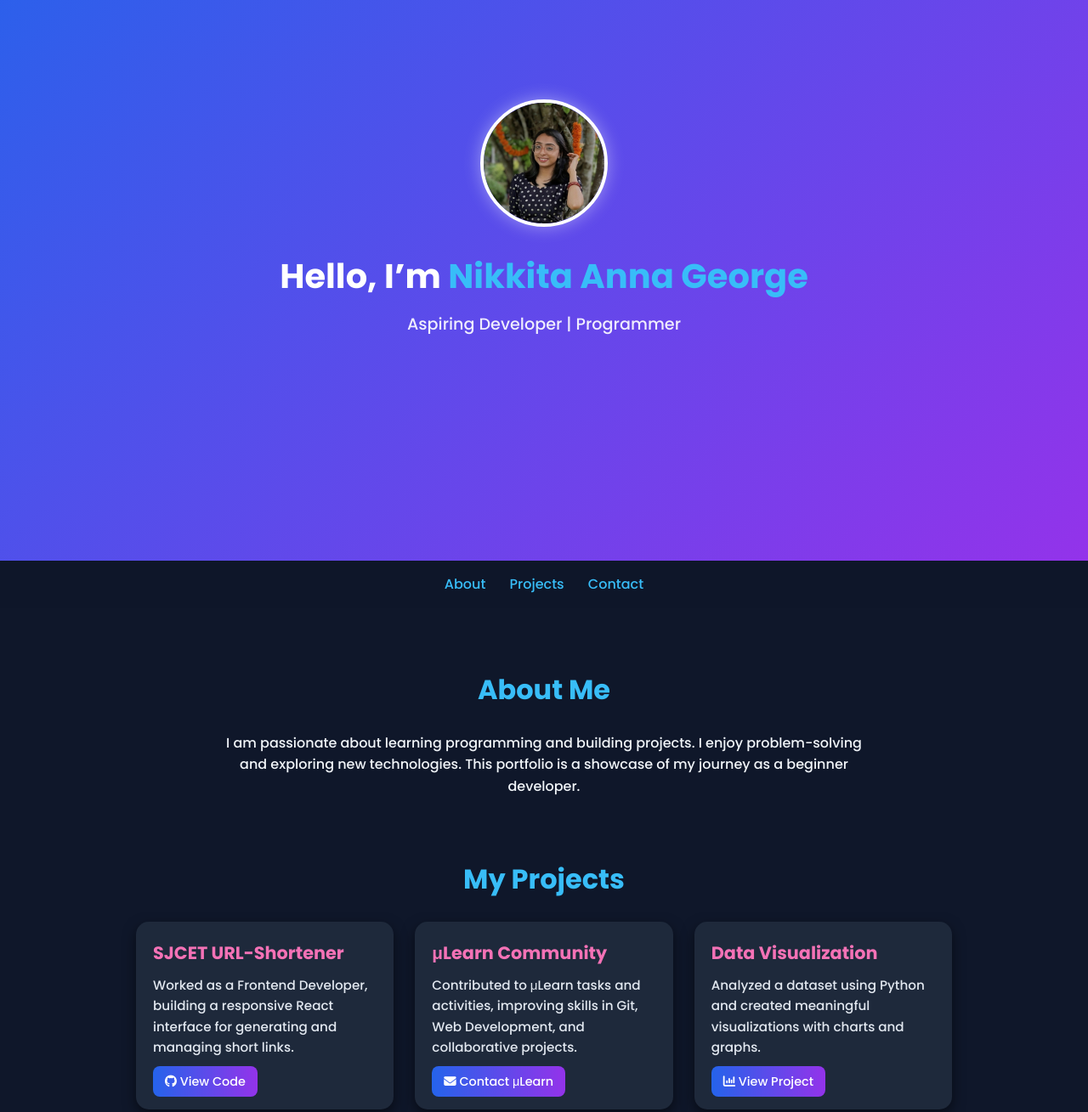
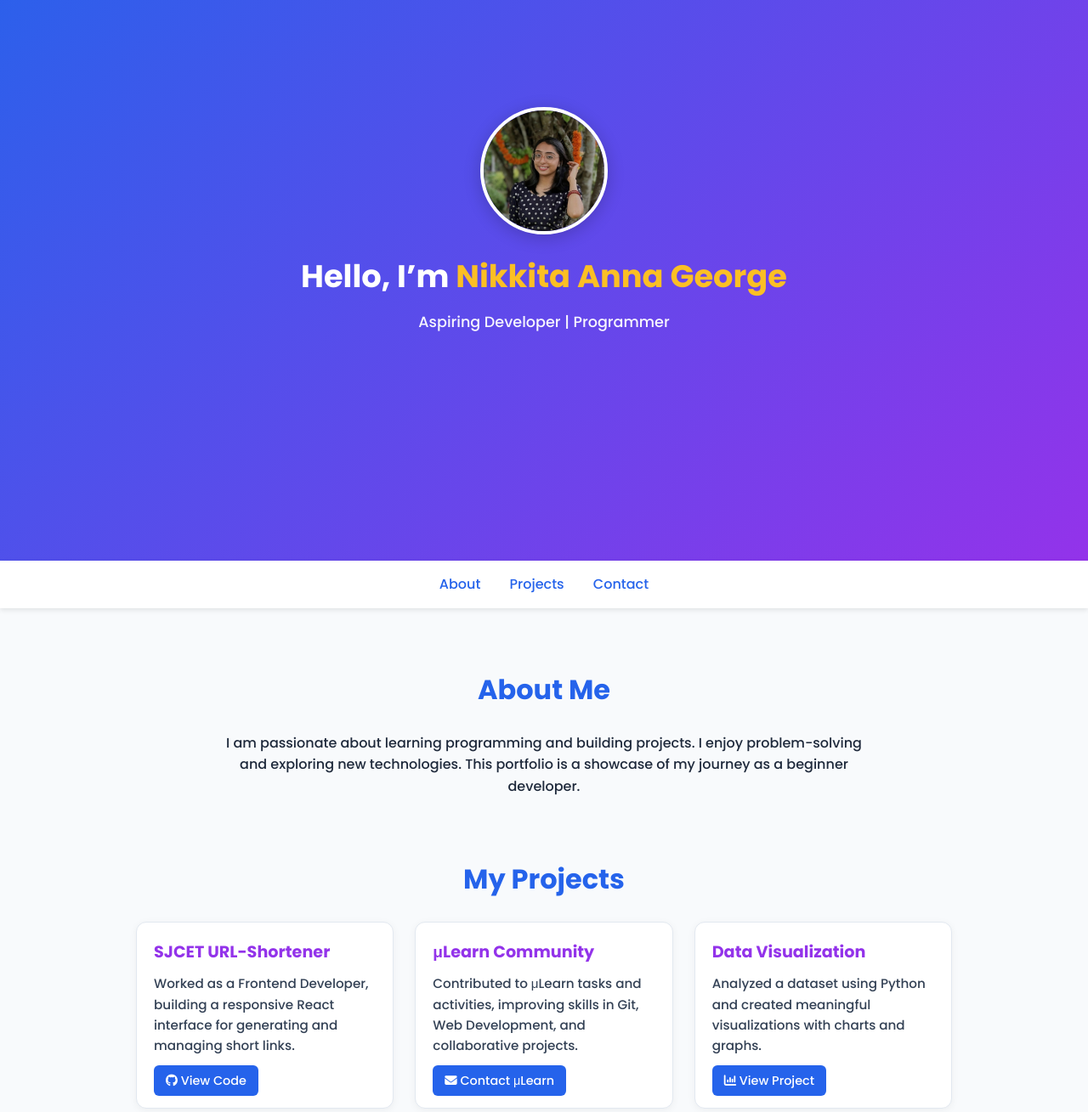
Before and after one commit to NikkitaAnnaGeroge/Nikkita-Portfolio, a plain HTML site: page index.html in a window 1280 px wide. Shown: the part 140-1449 px from the top of the page at 85% size. Drawn offline with Linux system fonts and the light colour scheme.

Commit message:
Update index.html

```diff
--- a/index.html
+++ b/index.html
@@ -10,18 +10,15 @@
     * { margin: 0; padding: 0; box-sizing: border-box; }
     body {
       font-family: 'Poppins', sans-serif;
-      background: #0f172a;
-      color: #f1f5f9;
+      background: #f8fafc;
+      color: #1e293b;
       line-height: 1.6;
-      overflow-x: hidden;
     }
 
     header {
-      height: 100vh;
-      display: flex;
-      flex-direction: column;
-      justify-content: center;
-      align-items: center;
+      min-height: 100vh;
+      display: flex; flex-direction: column;
+      justify-content: center; align-items: center;
       text-align: center;
       background: linear-gradient(135deg,#2563eb,#9333ea);
       color: white;
@@ -33,32 +30,26 @@
       border: 4px solid white;
       margin-bottom: 20px;
       object-fit: cover;
-      box-shadow: 0 0 20px rgba(255,255,255,0.4);
-      animation: float 4s ease-in-out infinite;
+      box-shadow: 0 4px 20px rgba(0,0,0,0.2);
     }
-    @keyframes float {
-      0%,100%{transform:translateY(0);}
-      50%{transform:translateY(-12px);}
-    }
-    header h1 { font-size: 2.5rem; font-weight: 700; margin-bottom: 10px; }
-    header p { font-size: 1.2rem; opacity: 0.9; }
+    header h1 { font-size: 2.3rem; font-weight: 700; margin-bottom: 10px; }
+    header p { font-size: 1.1rem; opacity: 0.95; }
 
     nav {
-      background: rgba(15,23,42,0.95);
+      background: white;
       padding: 15px;
       text-align: center;
-      position: sticky;
-      top: 0; z-index: 10;
-      backdrop-filter: blur(6px);
+      position: sticky; top: 0; z-index: 10;
+      box-shadow: 0 2px 6px rgba(0,0,0,0.1);
     }
     nav a {
-      margin: 0 12px;
+      margin: 0 15px;
       text-decoration: none;
-      color: #38bdf8;
+      color: #2563eb;
       font-weight: 500;
-      transition: 0.3s;
+      transition: color 0.3s;
     }
-    nav a:hover { color: #f472b6; }
+    nav a:hover { color: #9333ea; }
 
     section {
       max-width: 1000px;
@@ -66,7 +57,7 @@
       padding: 0 20px;
     }
     h2 {
-      color: #38bdf8;
+      color: #2563eb;
       text-align: center;
       font-size: 2rem;
       margin-bottom: 25px;
@@ -79,32 +70,33 @@
       gap: 25px;
     }
     .project-card {
-      background: #1e293b;
+      background: white;
       padding: 20px;
-      border-radius: 15px;
-      box-shadow: 0 6px 15px rgba(0,0,0,0.5);
+      border-radius: 12px;
+      border: 1px solid #e2e8f0;
+      box-shadow: 0 2px 10px rgba(0,0,0,0.05);
       transition: transform 0.3s, box-shadow 0.3s;
     }
     .project-card:hover {
-      transform: translateY(-8px);
-      box-shadow: 0 10px 25px rgba(0,0,0,0.7);
+      transform: translateY(-6px);
+      box-shadow: 0 6px 18px rgba(0,0,0,0.1);
     }
     .project-card h3 {
-      color: #f472b6;
+      color: #9333ea;
       margin-bottom: 10px;
-      font-size: 1.3rem;
+      font-size: 1.2rem;
     }
-    .project-card p { color: #e2e8f0; margin-bottom: 15px; font-size: 0.95rem; }
+    .project-card p { color: #334155; margin-bottom: 15px; font-size: 0.95rem; }
     .project-card a {
       text-decoration: none;
       color: white;
-      background: linear-gradient(90deg,#2563eb,#9333ea);
+      background: #2563eb;
       padding: 8px 14px;
-      border-radius: 8px;
+      border-radius: 6px;
       font-size: 0.9rem;
-      transition: 0.3s;
+      transition: background 0.3s;
     }
-    .project-card a:hover { background: linear-gradient(90deg,#9333ea,#2563eb); }
+    .project-card a:hover { background: #9333ea; }
 
     /* Contact */
     form {
@@ -113,42 +105,43 @@
     }
     input, textarea {
       padding: 12px;
-      border-radius: 8px;
-      border: none;
+      border-radius: 6px;
+      border: 1px solid #cbd5e1;
       font-size: 1rem;
-      background: #334155;
-      color: white;
+      background: #f1f5f9;
+      color: #1e293b;
     }
     button {
       padding: 12px;
-      background: linear-gradient(90deg,#ec4899,#2563eb);
-      color: white; border: none; border-radius: 8px;
+      background: #2563eb;
+      color: white; border: none; border-radius: 6px;
       font-size: 1rem; cursor: pointer;
-      transition: 0.3s;
+      transition: background 0.3s;
     }
-    button:hover { background: linear-gradient(90deg,#2563eb,#ec4899); }
+    button:hover { background: #9333ea; }
 
     footer {
       text-align: center;
       padding: 20px;
-      background: #0f172a;
-      color: #94a3b8;
+      background: #f1f5f9;
+      color: #475569;
       margin-top: 40px;
+      border-top: 1px solid #e2e8f0;
     }
     .socials a {
       margin: 0 10px;
-      color: #38bdf8;
+      color: #2563eb;
       font-size: 1.2rem;
       transition: 0.3s;
     }
-    .socials a:hover { color: #ec4899; }
+    .socials a:hover { color: #9333ea; }
   </style>
 </head>
 <body>
 
   <header>
     <img src="Nikkita.jpeg" alt="Profile Photo">
-    <h1>Hello, I’m <span style="color:#38bdf8">Nikkita Anna George</span></h1>
+    <h1>Hello, I’m <span style="color:#fbbf24">Nikkita Anna George</span></h1>
     <p>Aspiring Developer | Programmer</p>
   </header>
 
```
